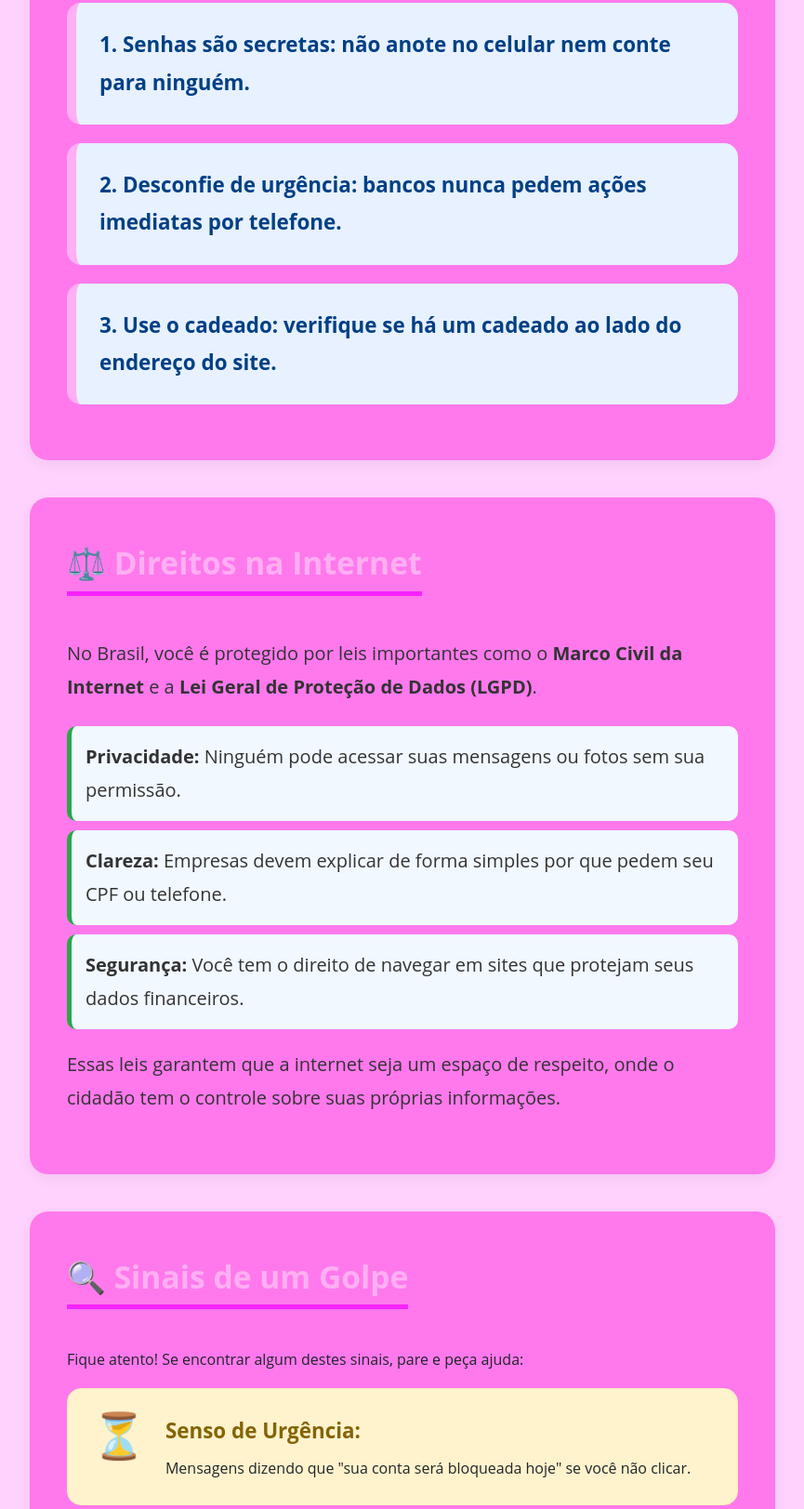
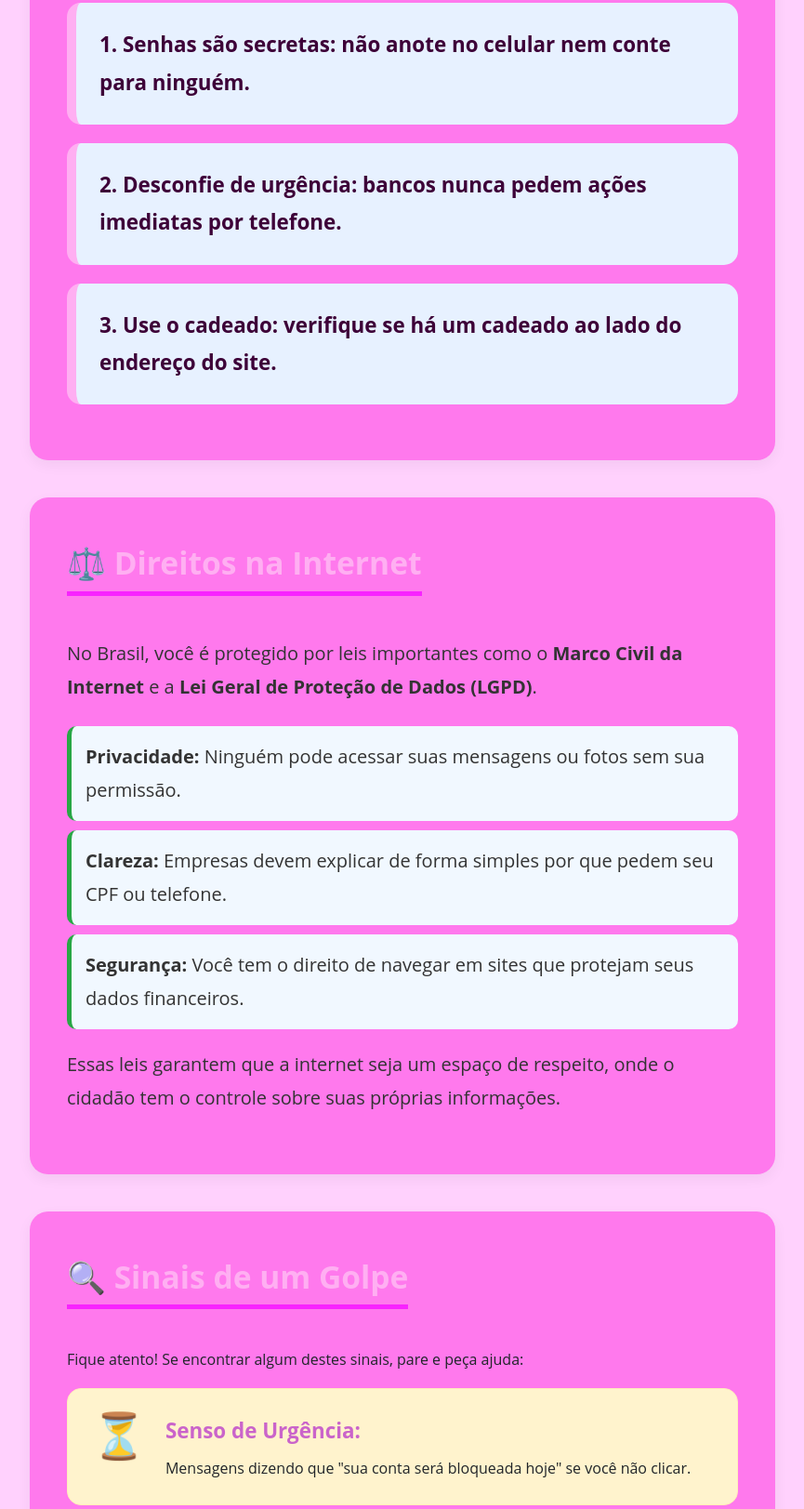
Before and after one commit to 0-sunshiine-0/tdfthd, a plain HTML site: page index.html in a window 1280 px wide. Shown: the part 557-2180 px from the top of the page at 93% size, without its empty margins (207-1072 px from the left). Drawn offline with Linux system fonts and the light colour scheme.

Commit message:
hghgvbuj

```diff
--- a/style.css
+++ b/style.css
@@ -97,7 +97,7 @@ h2 {
   font-size: 1.4rem;
   font-weight: bold;
   margin-bottom: 20px;
-  color: #004085;
+  color: #3d0038;
 }
 
 /* 3. DIREITOS NA INTERNET */
@@ -137,7 +137,7 @@ h2 {
 
 .alert-text b {
   display: block;
-  color: #856404;
+  color: #ca64ca;
   font-size: 1.4rem;
   margin-bottom: 5px;
 }
```
